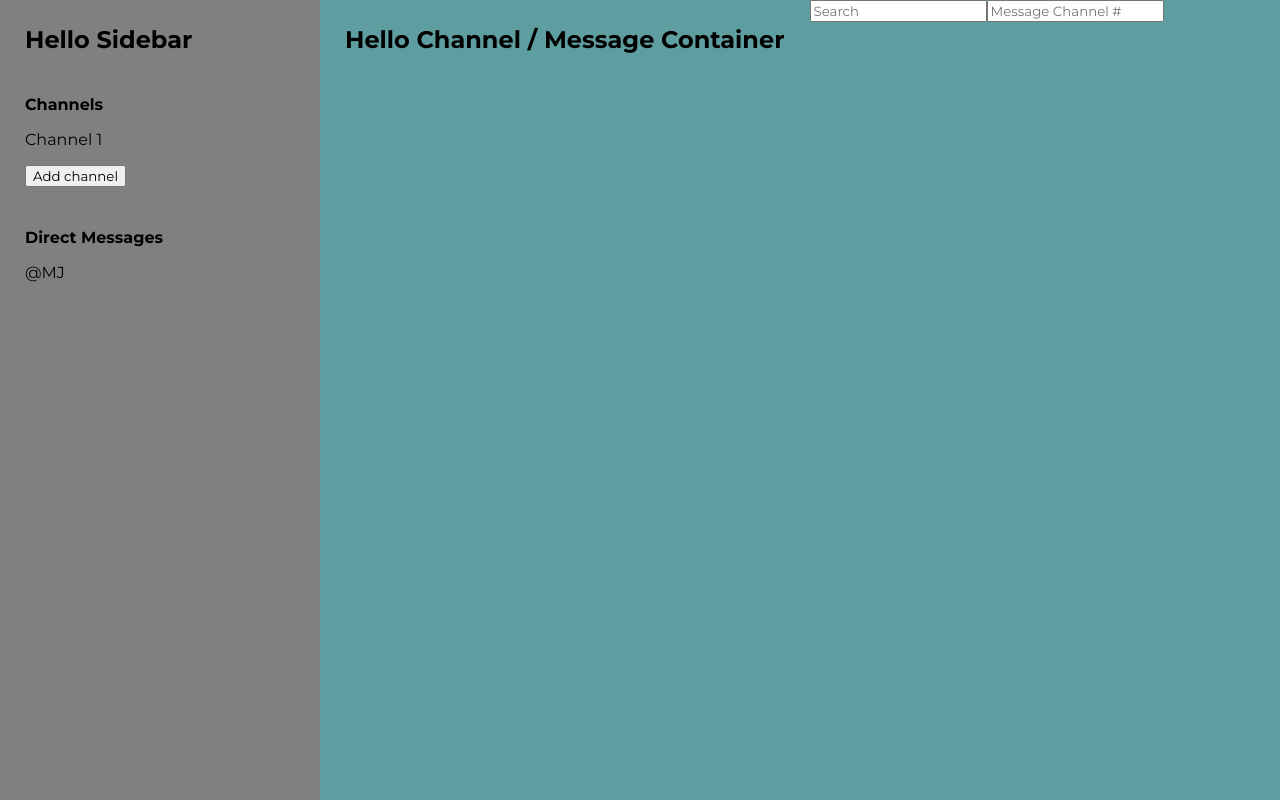
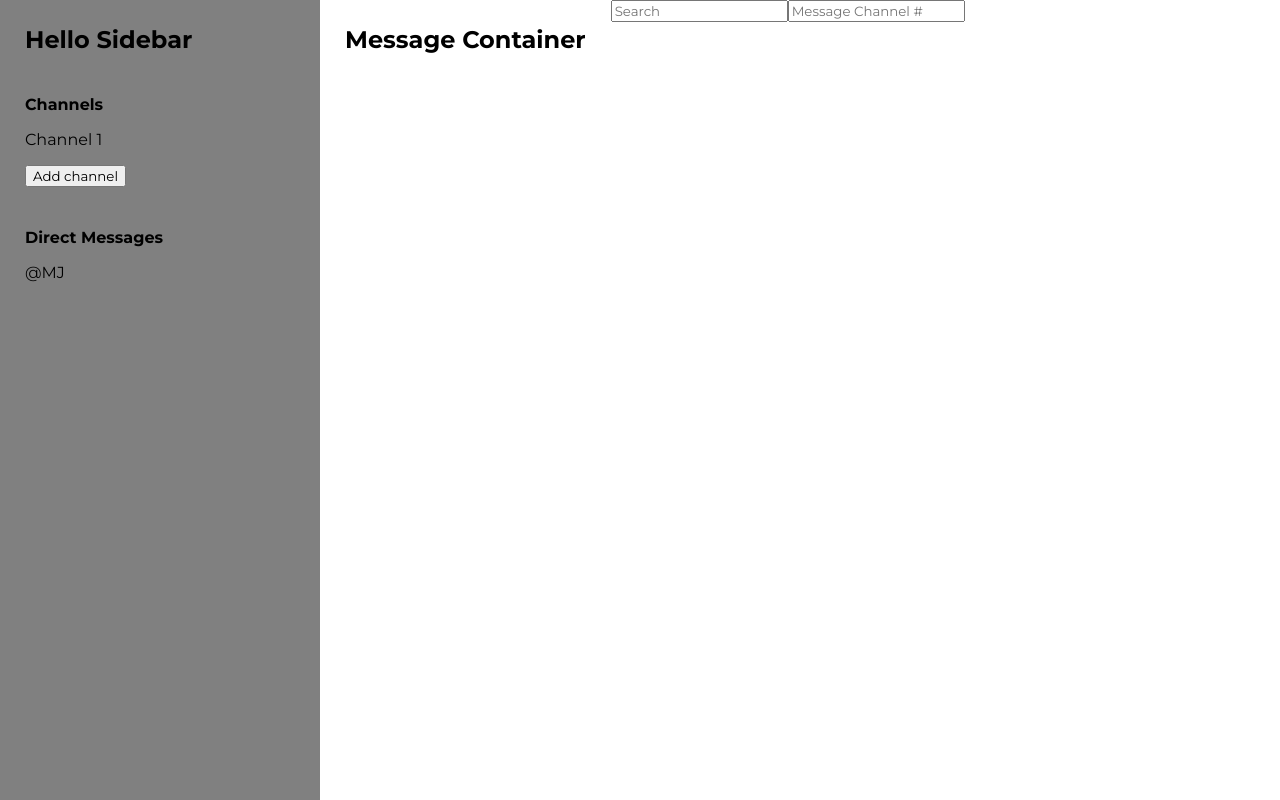
Before and after one commit to juanmiguelemilio/slack-clone, a React (Create React App) app: page / in a window 1280 px wide. Built offline with nearby package versions, Linux system fonts and the light colour scheme; no server answers.

Commit message:
Minor update

```diff
--- a/src/App.js
+++ b/src/App.js
@@ -1,9 +1,11 @@
 import React from 'react'
-import { BrowserRouter, Navigate } from 'react-router-dom'
+import { BrowserRouter, Navigate, Routes, Route } from 'react-router-dom'
 import StartUp from './components/StartUp'
 import UsersContextProvider from './context/UsersContextProvider'
 import { useAuth } from './context/AuthContextProvider'
 import ChannelContextProvider from './context/ChanneContextProvider'
+import Dashboard from './components/Dashboard'
+import PrivateRoute from './components/PrivateRoute'
 
 function App() {
   const { state } = useAuth();
@@ -18,6 +20,14 @@ function App() {
     <ChannelContextProvider>
       <UsersContextProvider>
         <BrowserRouter>
+          <Routes>
+            {/* <Route path='/' element={redirectRoute} /> */}
+            <Route path='dashboard' element={
+									<PrivateRoute>
+										<Dashboard />
+									</PrivateRoute>}
+            />
+          </Routes>
           <StartUp />
         </BrowserRouter>
       </UsersContextProvider>
--- a/src/components/Dashboard.jsx
+++ b/src/components/Dashboard.jsx
@@ -16,7 +16,7 @@ const Dashboard = () => {
                 </div>
             </div>
             <div className='chl-msg-container'>
-                <h2 className='chl-msg'>Hello Channel / Message Container</h2>
+                <h2 className='chl-msg'>Message Container</h2>
                     <div>
                         <input placeholder='Search'></input>
                     </div>
--- a/src/index.css
+++ b/src/index.css
@@ -42,7 +42,7 @@ body {
 .chl-msg-container {
   height: 100vh;
   width: 75vw;
-  background-color: cadetblue;
+  /* background-color: cadetblue; */
   display: flex;
 }
 
```
